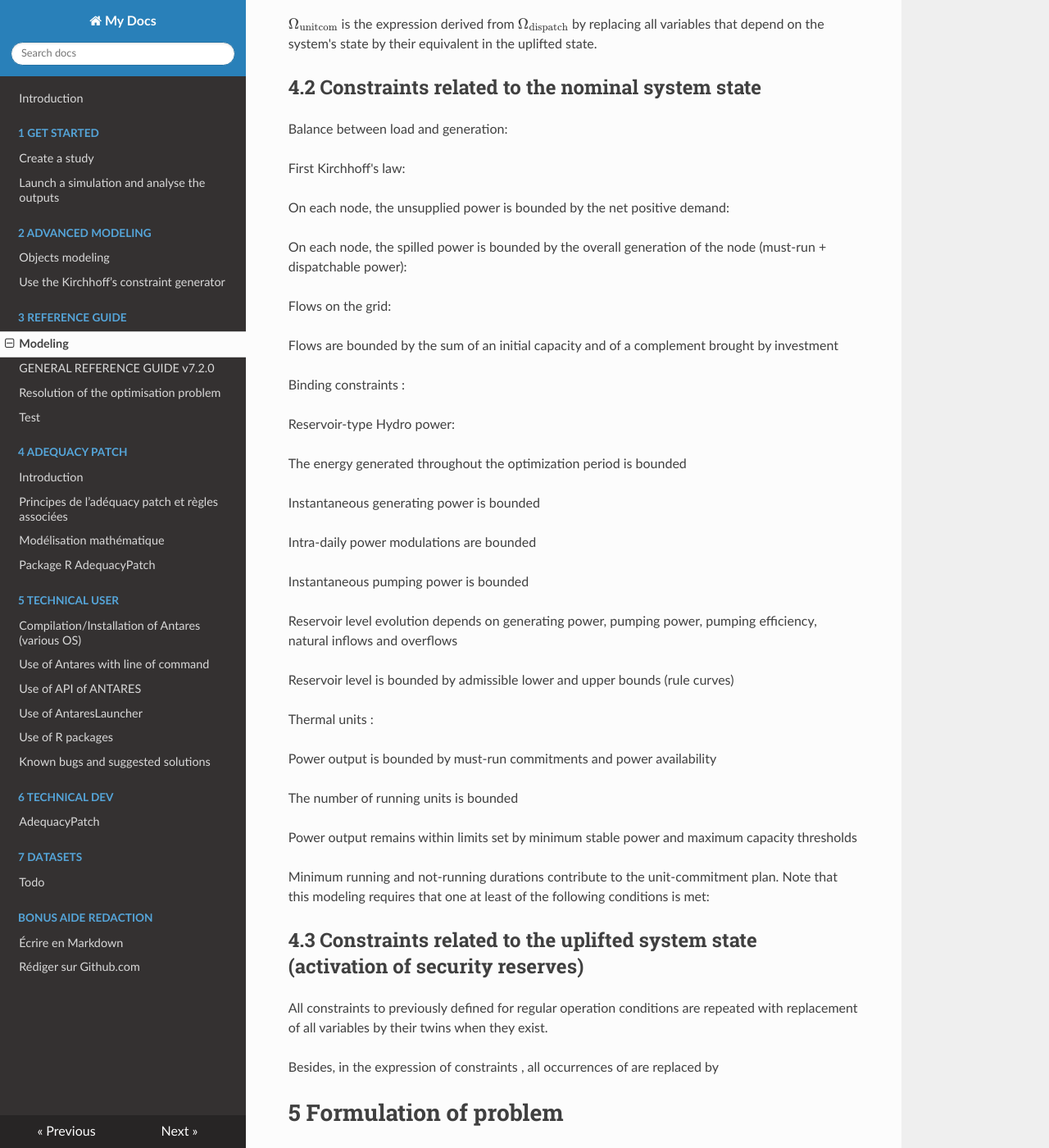
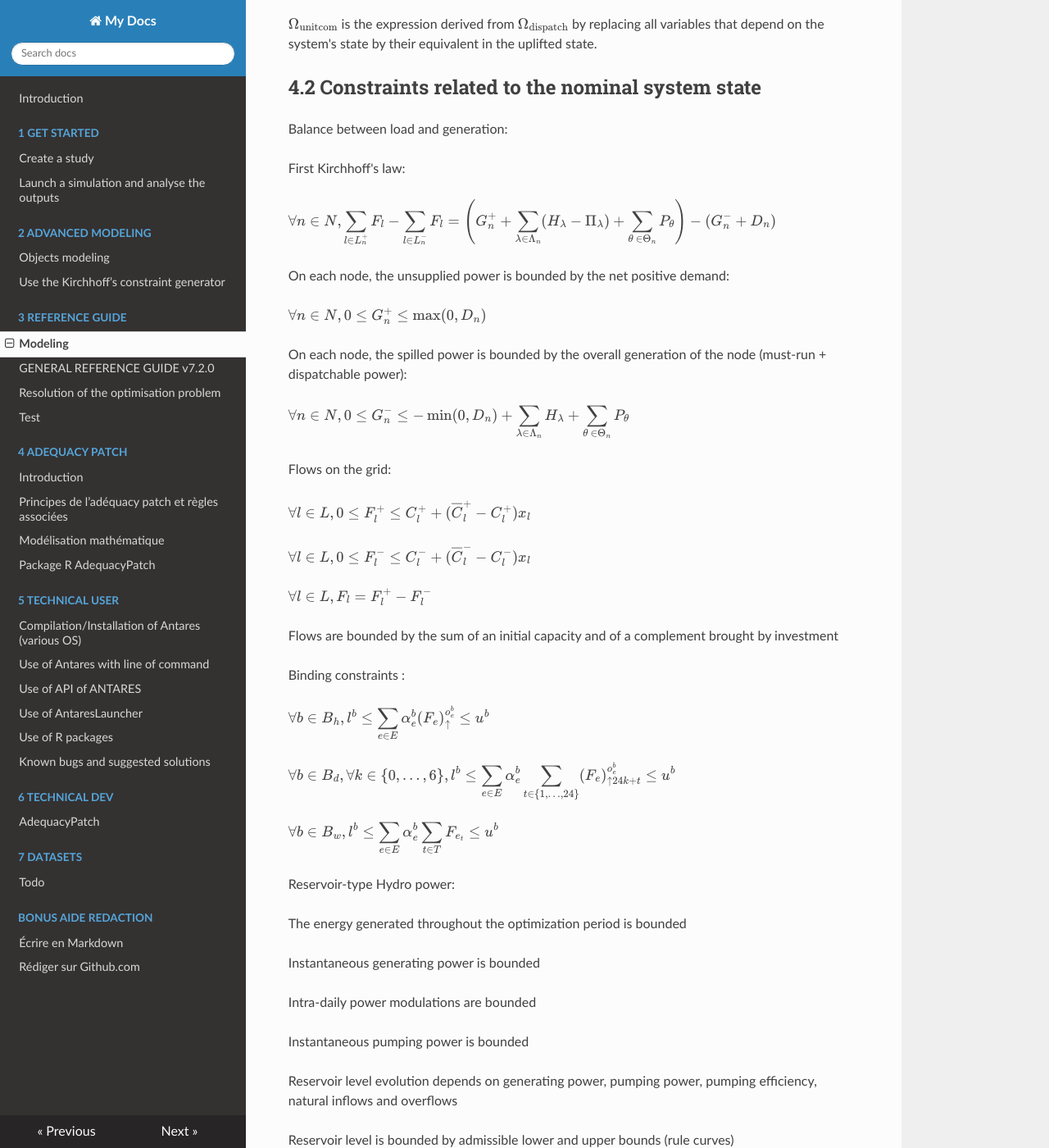
Before and after one commit to AntaresSimulatorTeam/antares-doc, an MkDocs documentation site: the page built from docs/3-reference-guide/modeling.md, in a window 1280 px wide and 1400 px high, scrolled down 9953 px. Shown: the whole window at 82% size. Built offline with MkDocs 1.6.1, drawn with Linux system fonts in a browser that asks for light colours; nearby versions of some CDN libraries; formulas are drawn with MathJax 3.

Commit message:
Add constraint equations

```diff
--- a/docs/3-reference-guide/modeling.md
+++ b/docs/3-reference-guide/modeling.md
@@ -259,15 +259,52 @@ Balance between load and generation:
 
 First Kirchhoff&#39;s law:
 
+\\(
+\displaystyle  \forall n \in N, \sum\_{l \in L\_n^+} F_l - \sum\_{l \in L\_n^-} F_l = \left( G\_n^+ + \sum\_{\lambda \in \Lambda\_n}(H\_\lambda - \Pi\_\lambda) + \sum\_{\theta \ \in \Theta\_n} P\_\theta\right)-(G\_n^-+D\_n)
+\\)
+
+
 On each node, the unsupplied power is bounded by the net positive demand:
+
+\\(
+\displaystyle \forall n \in N, 0 \leq G\_n^+ \leq \max(0, D_n)
+\\)
 
 On each node, the spilled power is bounded by the overall generation of the node (must-run + dispatchable power):
 
+\\(
+\displaystyle \forall n \in N, 0 \leq G_n^- \leq -\min(0, D_n) + \sum\_{\lambda \in \Lambda\_n}H\_\lambda + \sum\_{\theta \ \in \Theta\_n} P\_\theta
+\\)
+
 Flows on the grid:
+
+\\(
+\displaystyle \forall l \in L, 0 \leq F\_l^+ \leq C\_l^+ +(\overline{C}^{+}\_l - C\_l^+)x\_l
+\\)
+
+\\(
+\displaystyle \forall l \in L, 0 \leq F\_l^- \leq C\_l^- +(\overline{C}^{-}\_l - C\_l^-)x\_l
+\\)
+
+\\(
+\displaystyle \forall l \in L, F\_l = F\_l^+ - F\_l^-
+\\)
 
 Flows are bounded by the sum of an initial capacity and of a complement brought by investment
 
 Binding constraints :
+
+\\(
+\displaystyle \forall b \in B\_h, l^b \leq \sum\_{e \in E} \alpha\_e^b (F\_e)\_{\uparrow}^{o\_e^b} \leq u^b
+\\)
+
+\\(
+\displaystyle \forall b \in B\_d, \forall k \in \lbrace 0,\dots,6\rbrace, l^b \leq \sum\_{e \in E} \alpha\_e^b \sum\_{t \in \lbrace 1,\dots,24\rbrace} (F\_e)\_{\uparrow {24k+t}}^{o\_e^b} \leq u^b
+\\)
+
+\\(
+\displaystyle \forall b \in B\_w, l^b \leq \sum\_{e \in E} \alpha\_e^b \sum\_{t \in T} F\_{e\_t} \leq u^b
+\\)
 
 Reservoir-type Hydro power:
 
```
